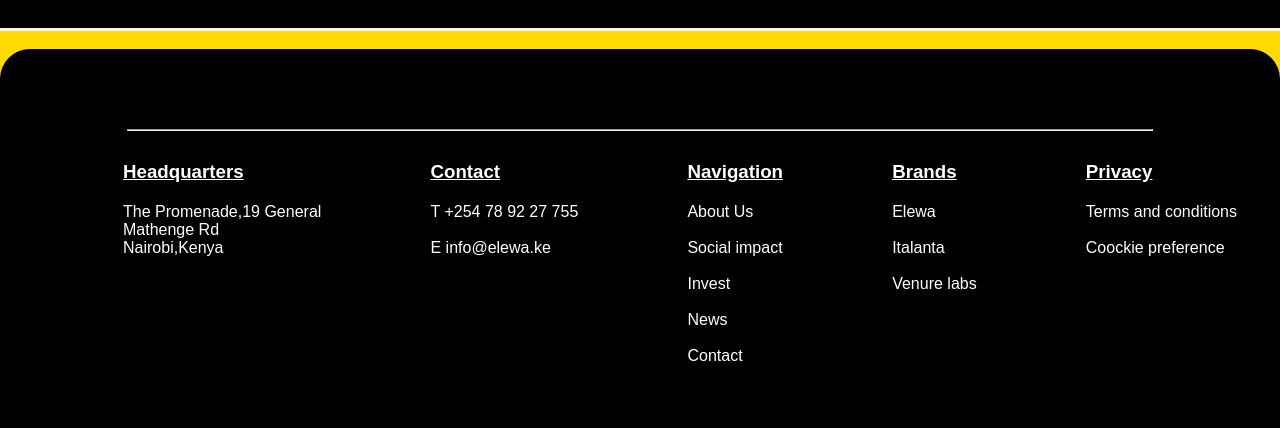
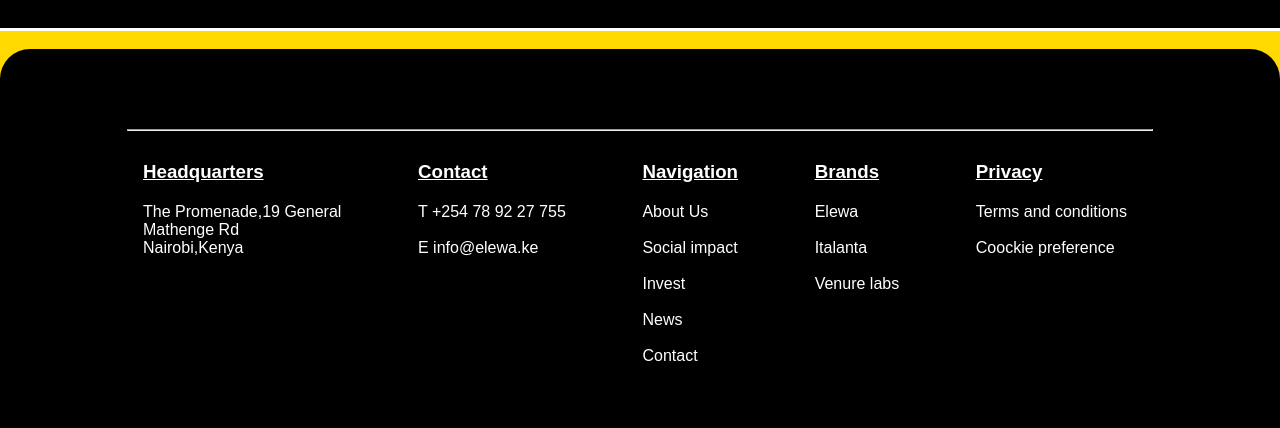
Before and after one commit to JoyChebet/elewa.html, a plain HTML site: page index.html in a window 1280 px wide. Shown: the part 363-791 px from the top of the page. Drawn offline with Linux system fonts and the light colour scheme; grey boxes are pictures that could not be loaded.

Commit message:
added styles and doc structure

```diff
--- a/index.html
+++ b/index.html
@@ -73,7 +73,7 @@
          _ngcontent-tsq-c132="" src="https://res.cloudinary.com/dyl3rncv3/image/upload/v1675690297/elewa-group-website/Icons/SVG/_Logo/Logo_White_arvoyx.svg" alt="">
      </div>
     <div class="footer-icons">
-        <a href="#"><img _ngcontent-eva-c133="" src="https://res.cloudinary.com/dyl3rncv3/image/upload/v1675690294/elewa-group-website/Icons/SVG/_Social/facebook_lhhwk2.svg"></a>
+        <a href="https://www.facebook.com"><img _ngcontent-eva-c133="" src="https://res.cloudinary.com/dyl3rncv3/image/upload/v1675690294/elewa-group-website/Icons/SVG/_Social/facebook_lhhwk2.svg"></a>
         <a href="https://www.instagram.com/elewa_education/"><img _ngcontent-eva-c133="" src="https://res.cloudinary.com/dyl3rncv3/image/upload/v1675690295/elewa-group-website/Icons/SVG/_Social/instagram_x8ujcq.svg"></a>
         <a href="https://www.linkedin.com/company/elewa/"><img _ngcontent-eva-c133="" src="https://res.cloudinary.com/dyl3rncv3/image/upload/v1675690294/elewa-group-website/Icons/SVG/_Social/linkedin_x8smhm.svg"></a>
     </div>
--- a/style.css
+++ b/style.css
@@ -51,10 +51,10 @@
     align-items: start;
     box-sizing: border-box;
     border: solid black ;
-    padding-right: 40px;
+    padding-right: 150px;
     padding-bottom: 40px;
     padding-top: 0px;
-    padding-left:100px ;
+    padding-left:120px ;
 }
 
 h3{
```
